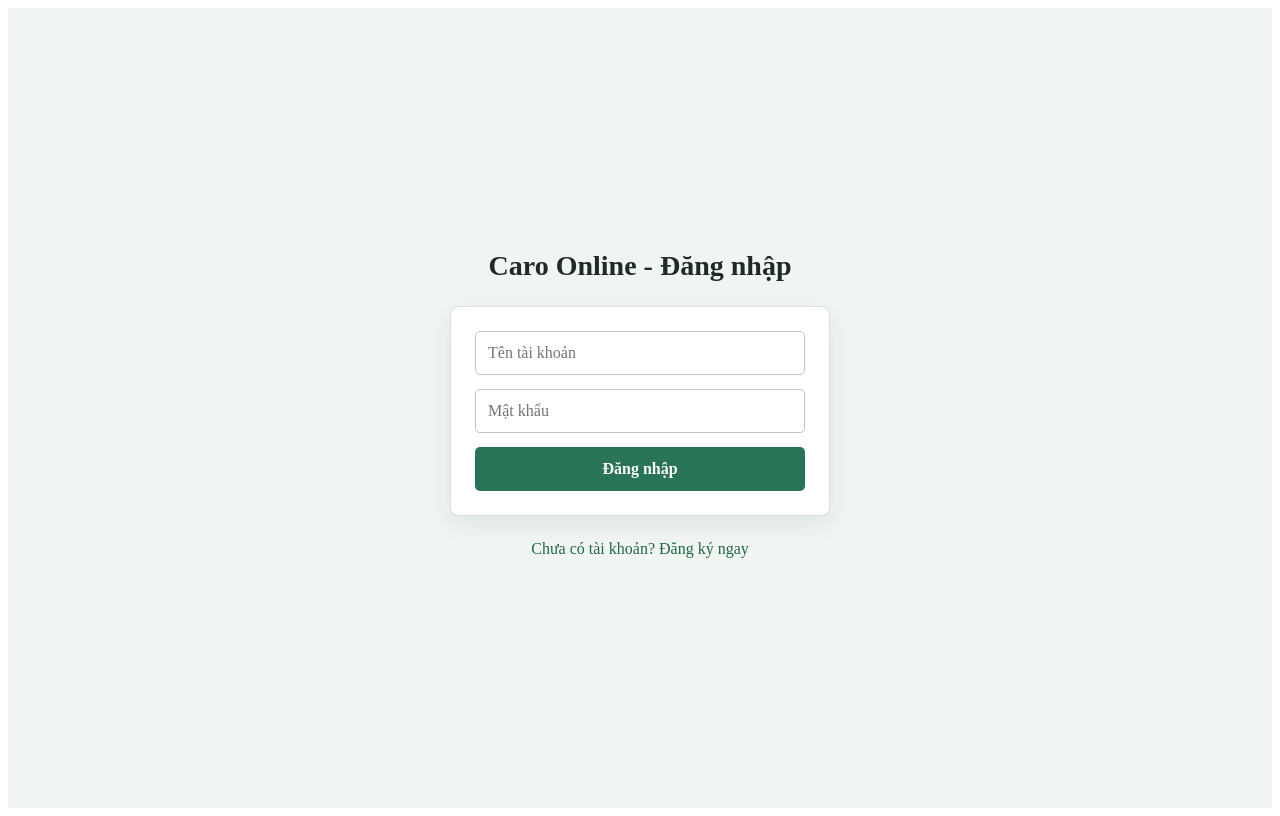
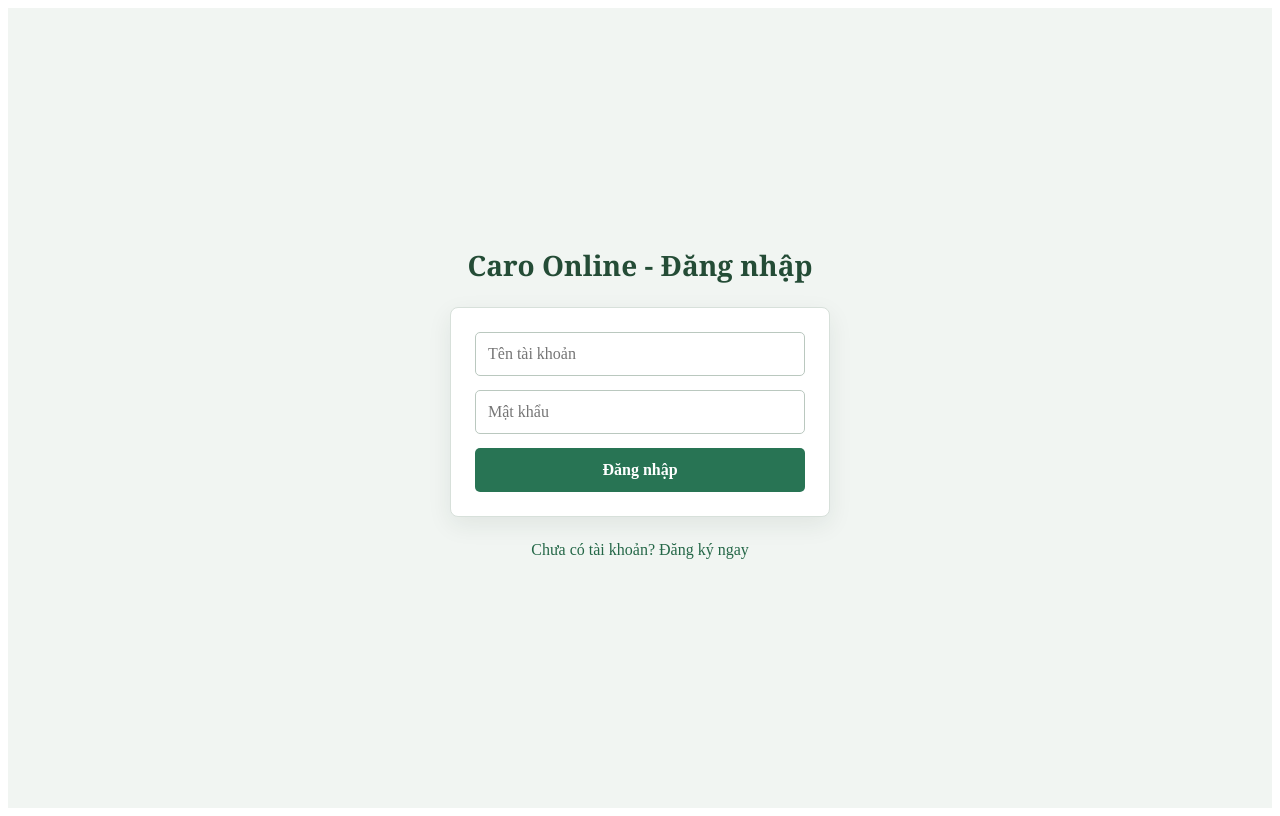
Before and after one commit to hunghqwork10/Caro-Online, a React (Vite) app in the folder client/: page / in a window 1280 px wide. Built offline with nearby package versions, Linux system fonts and the light colour scheme.

Commit message:
Style headings across screens

```diff
--- a/client/src/index.css
+++ b/client/src/index.css
@@ -0,0 +1,13 @@
+h1,
+h2,
+h3,
+h4,
+h5,
+h6 {
+	margin: 0;
+	color: #244c36;
+	font-family: Georgia, "Times New Roman", serif;
+	font-weight: 700;
+	line-height: 1.2;
+	text-wrap: balance;
+}
```
